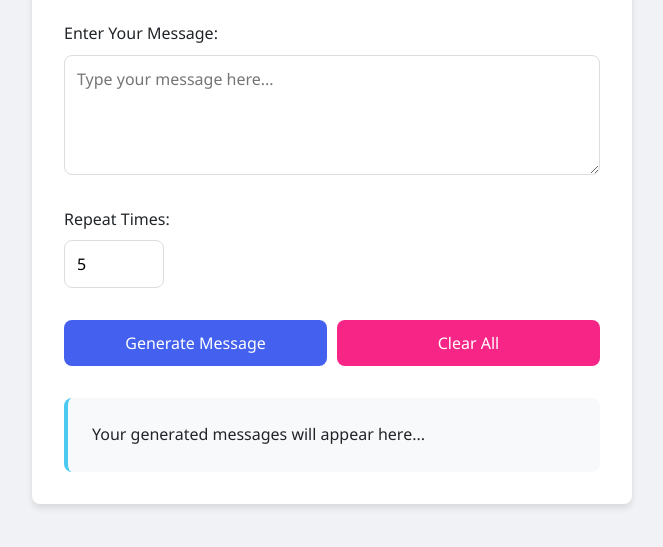
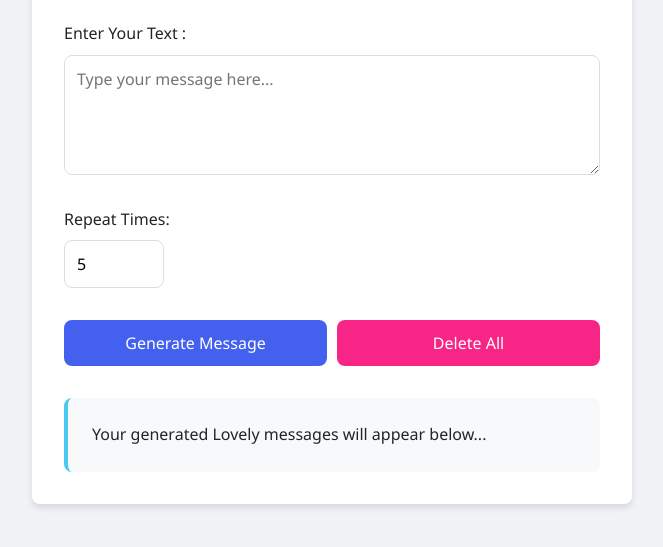
Before and after one commit to A-Learner06/X-Times-Massage-printer, a plain HTML site: page index.html in a window 1280 px wide. Shown: the part 191-738 px from the top of the page, without its empty margins (308-971 px from the left). Drawn offline with Linux system fonts and the light colour scheme.

Commit message:
updating Ux

```diff
--- a/index.html
+++ b/index.html
@@ -12,7 +12,7 @@
         <h1>X Times Message Printer</h1>
 
         <div class="input-group">
-            <label for="message">Enter Your Message:</label>
+            <label for="message">Enter Your Text :</label>
             <textarea id="message" placeholder="Type your message here..."></textarea>
         </div>
 
@@ -24,10 +24,10 @@
         <div class="btn-group">
             <button onclick="generateMessage()">Generate Message</button>
 
-            <button class="btn-clear" onclick="clearAll()">Clear All</button>
+            <button class="btn-clear" onclick="clearAll()">Delete All</button>
         </div>
 
-        <div id="output">Your generated messages will appear here...</div>
+        <div id="output">Your generated Lovely messages will appear below...</div>
     </div>
 <script src="style.js"></script>
 </body>
```
